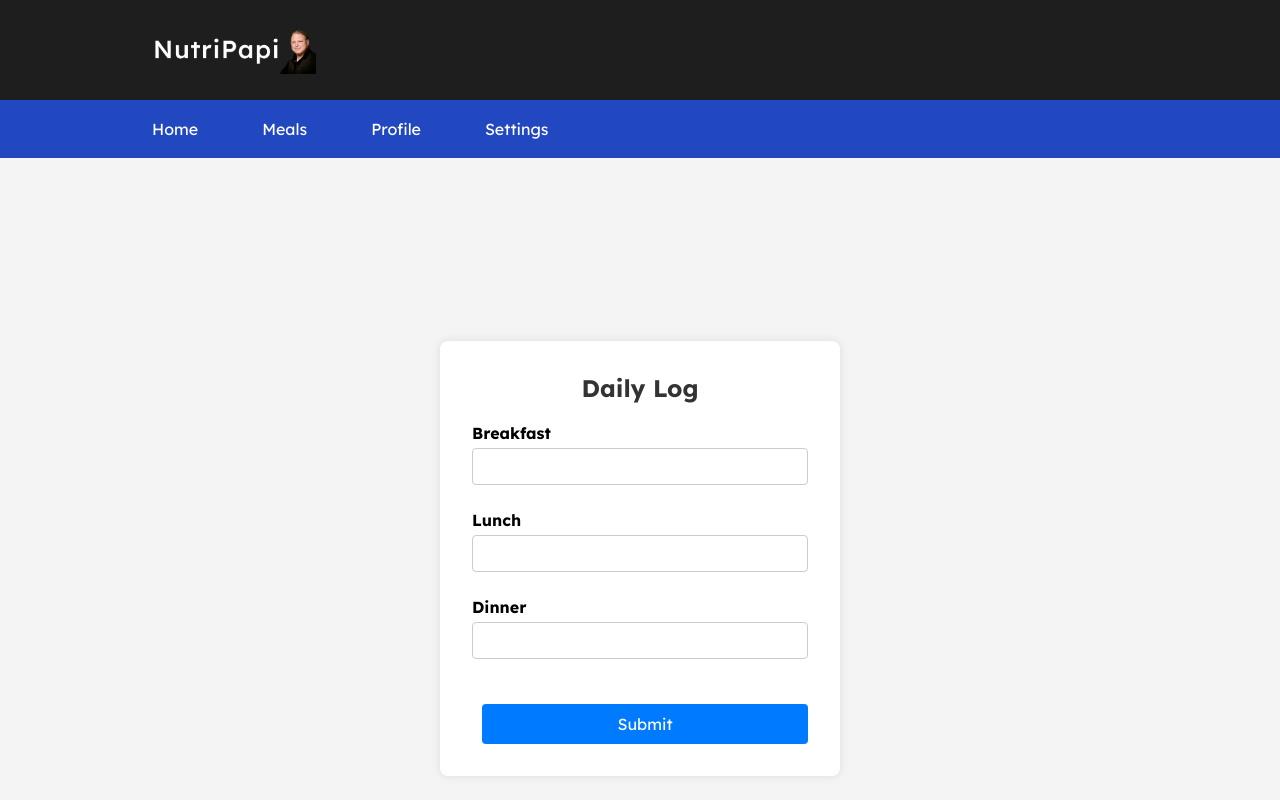
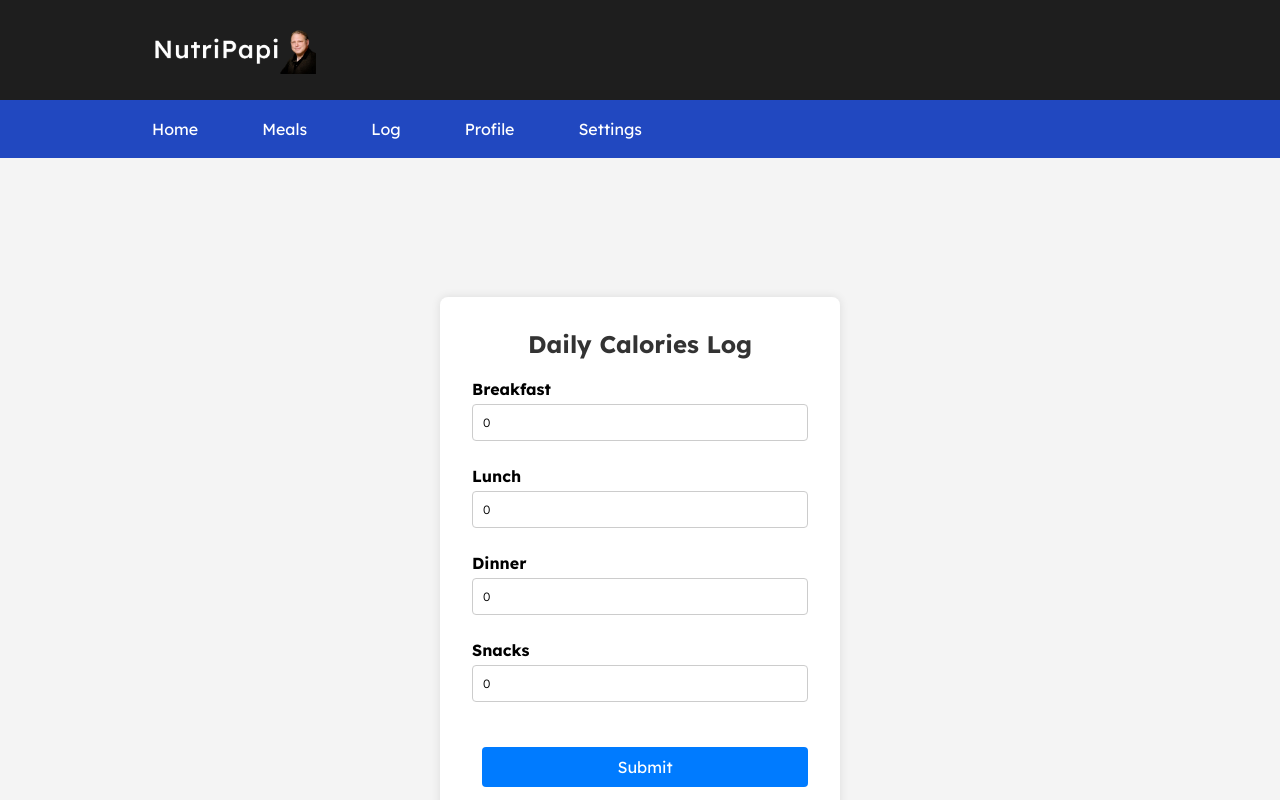
Before and after one commit to shyamddesai/NutriPapi, a React (Create React App) app in the folder reactfront/: page /log in a window 1280 px wide. Shown: the top 800 px of the page. Built offline with nearby package versions, Linux system fonts and the light colour scheme.

Commit message:
Fixed calorie logging

```diff
--- a/reactfront/src/components/HubNav/hubNav.js
+++ b/reactfront/src/components/HubNav/hubNav.js
@@ -7,6 +7,7 @@ const hubnav = () => {
         <div className='hubnavheader'>
           <a href="/hub" className="hubnavTab">Home</a>
           <a href="/meals" className="hubnavTab">Meals</a>
+          <a href="/log" className="hubnavTab">Log</a>
           <a href="/profile" className="hubnavTab">Profile</a>
           <a href="/settings" className="hubnavTab">Settings</a>
         </div>
--- a/reactfront/src/components/Log/log.js
+++ b/reactfront/src/components/Log/log.js
@@ -4,17 +4,21 @@ import './log.css';
 
 const Log = () => {
     const [mealLog, setMealLog] = useState({
-        breakfast: '',
-        lunch: '',
-        dinner: '',
-        exercise: '',
+        breakfast: 0,
+        lunch: 0,
+        dinner: 0,
+        snacks: 0,
     });
     const [showSuccess, setShowSuccess] = useState(false);
 
     const handleChange = (e) => {
         const { name, value } = e.target;
-        setMealLog({ ...mealLog, [name]: value });
+        setMealLog({
+            ...mealLog,
+            [name]: value === '' ? 0 : isNaN(value) ? mealLog[name] : parseInt(value),
+        });
     };
+
 
     const handleSubmit = async (e) => {
         e.preventDefault();
@@ -38,7 +42,7 @@ const Log = () => {
     return (
         <div className="logContainer">
             <div className="card">
-                <h1 className="title">Daily Log</h1>
+                <h1 className="title">Daily Calories Log</h1>
                 <form onSubmit={handleSubmit} className="form">
                     <div className="inputGroup">
                         <label htmlFor="breakfast" className="label">Breakfast</label>
@@ -49,6 +53,7 @@ const Log = () => {
                             value={mealLog.breakfast}
                             onChange={handleChange}
                             className="inputField"
+                            placeholder="Enter breakfast calories"
                             required
                         />
                     </div>
@@ -61,6 +66,7 @@ const Log = () => {
                             value={mealLog.lunch}
                             onChange={handleChange}
                             className="inputField"
+                            placeholder="Enter lunch calories"
                             required
                         />
                     </div>
@@ -73,6 +79,20 @@ const Log = () => {
                             value={mealLog.dinner}
                             onChange={handleChange}
                             className="inputField"
+                            placeholder="Enter dinner calories"
+                            required
+                        />
+                    </div>
+                    <div className="inputGroup">
+                        <label htmlFor="snacks" className="label">Snacks</label>
+                        <input
+                            type="text"
+                            id="snacks"
+                            name="snacks"
+                            value={mealLog.snacks}
+                            onChange={handleChange}
+                            className="inputField"
+                            placeholder="Enter snacks calories"
                             required
                         />
                     </div>
```
Also changed, not shown: 1 other file (tests, documents, lock files or other folders).
